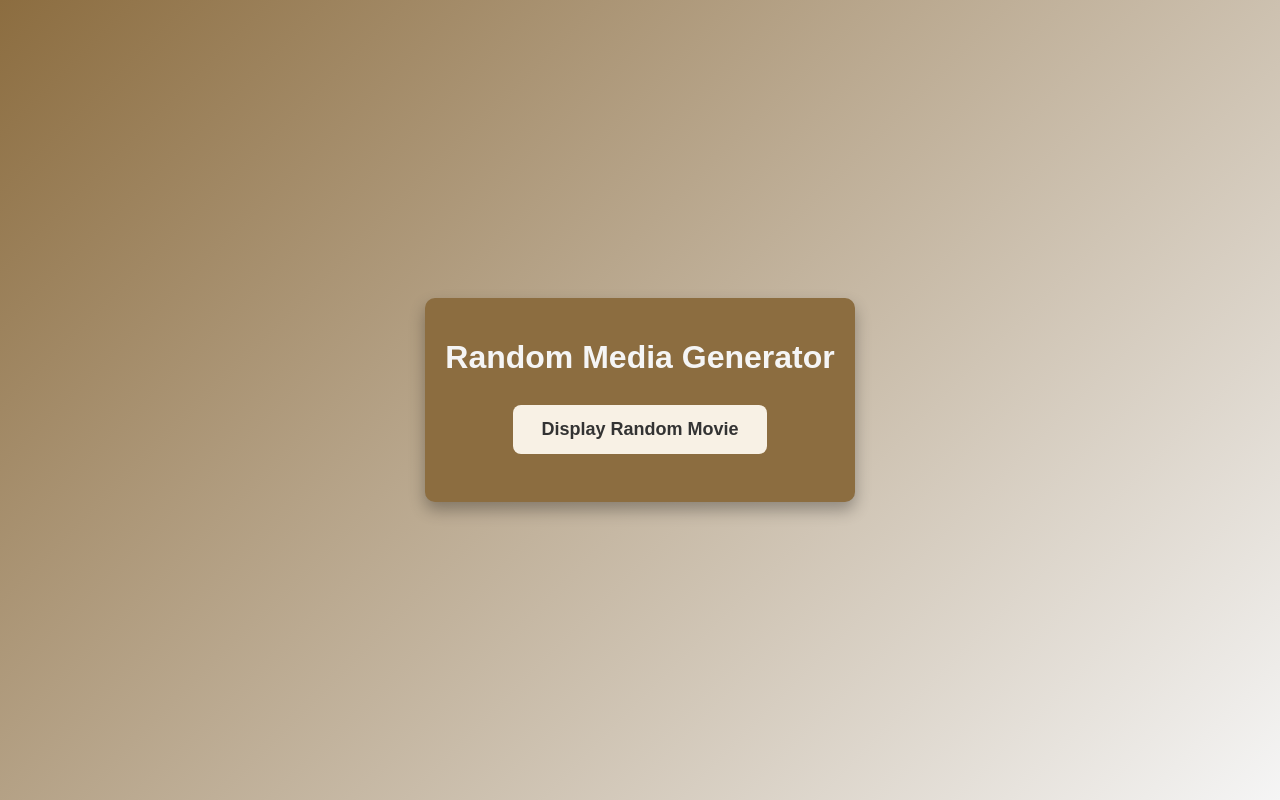
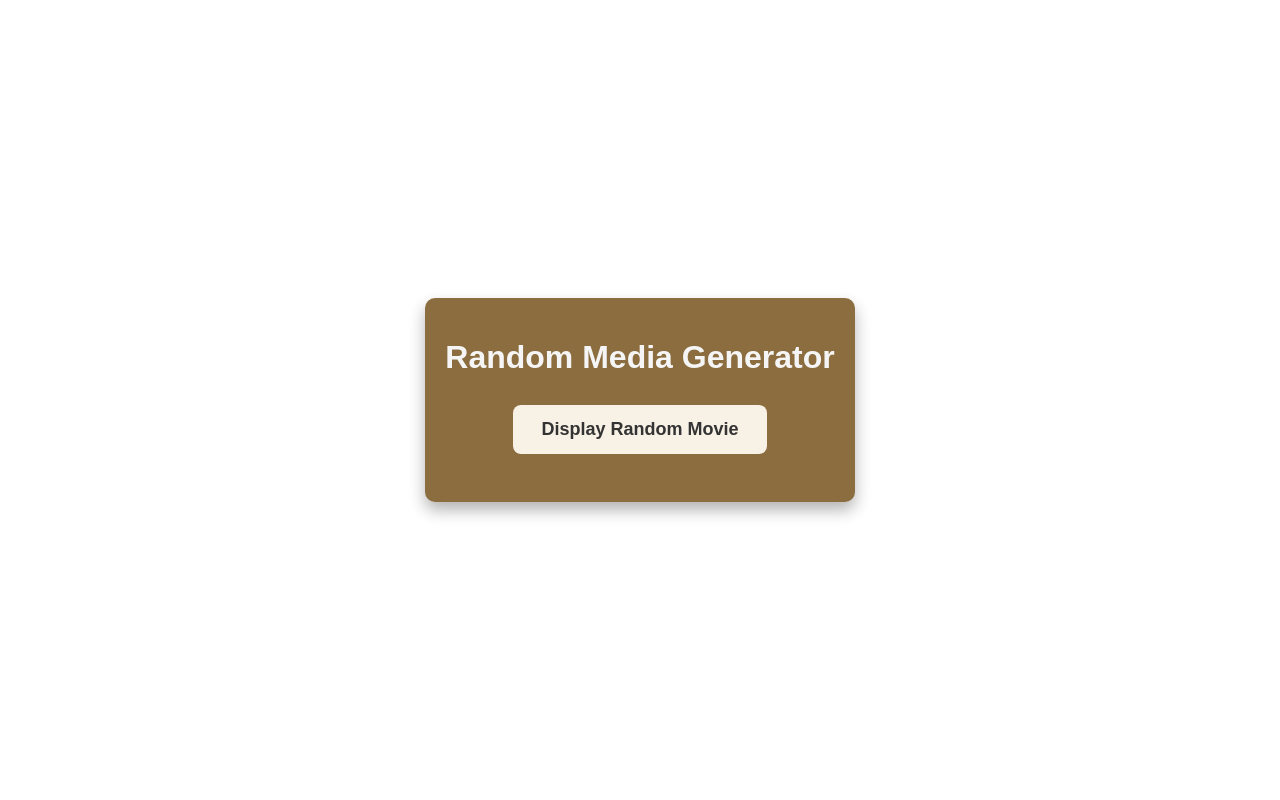
Before and after one commit to AD-Archer/MoviesNoir-Movie-Generator, a plain HTML site: page index.html in a window 1280 px wide. Drawn offline with Linux system fonts and the light colour scheme.

Commit message:
Updated css to comment out gradient to make it look better on wixsite

```diff
--- a/styles.css
+++ b/styles.css
@@ -6,7 +6,7 @@ body {
     margin: 0;
     color: #f5f5f5; /* Light text color for better readability */
     font-family: 'Arial', sans-serif;
-    background: linear-gradient(135deg, #8c6d40, #f5f5f5); /* Gradient background */
+    /* background: linear-gradient(135deg, #8c6d40, #f5f5f5); Gradient background */
 }
 
 .container {
```
Also changed, not shown: index.html (+0 -1 lines).
